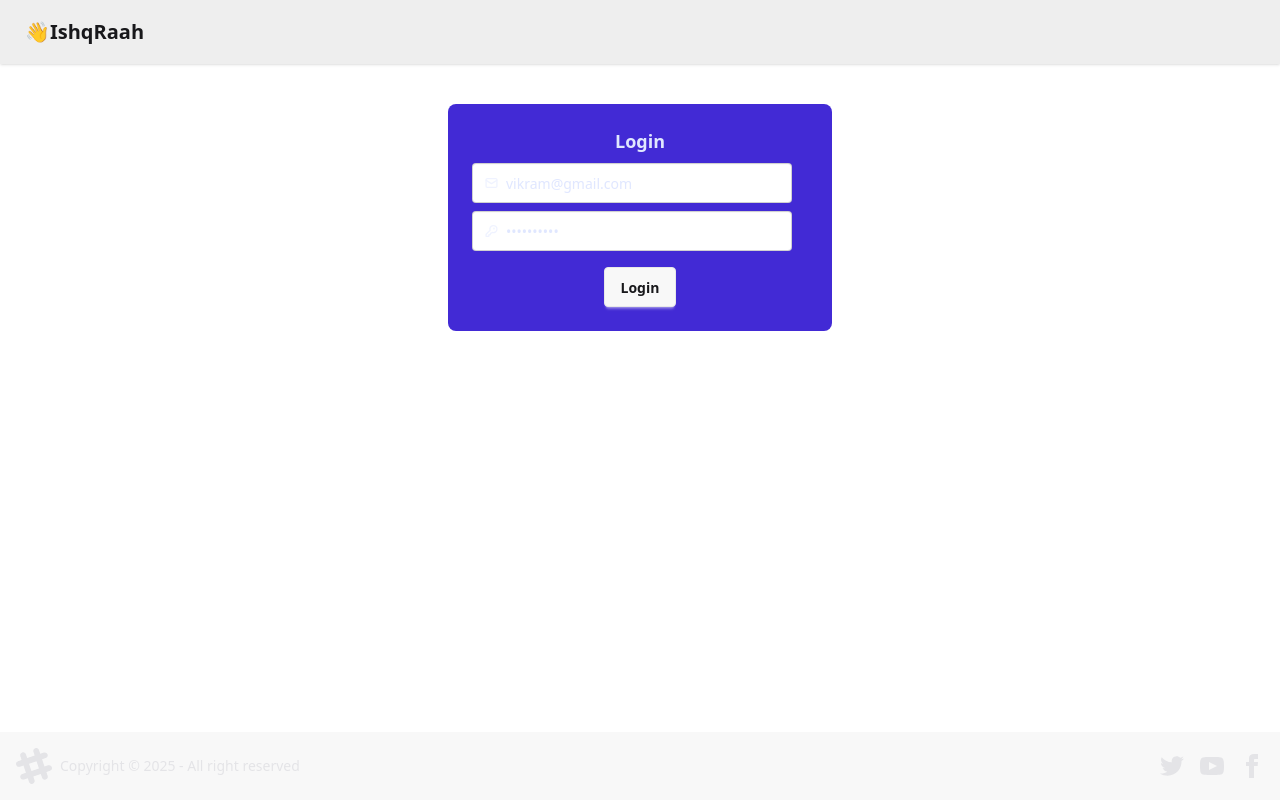
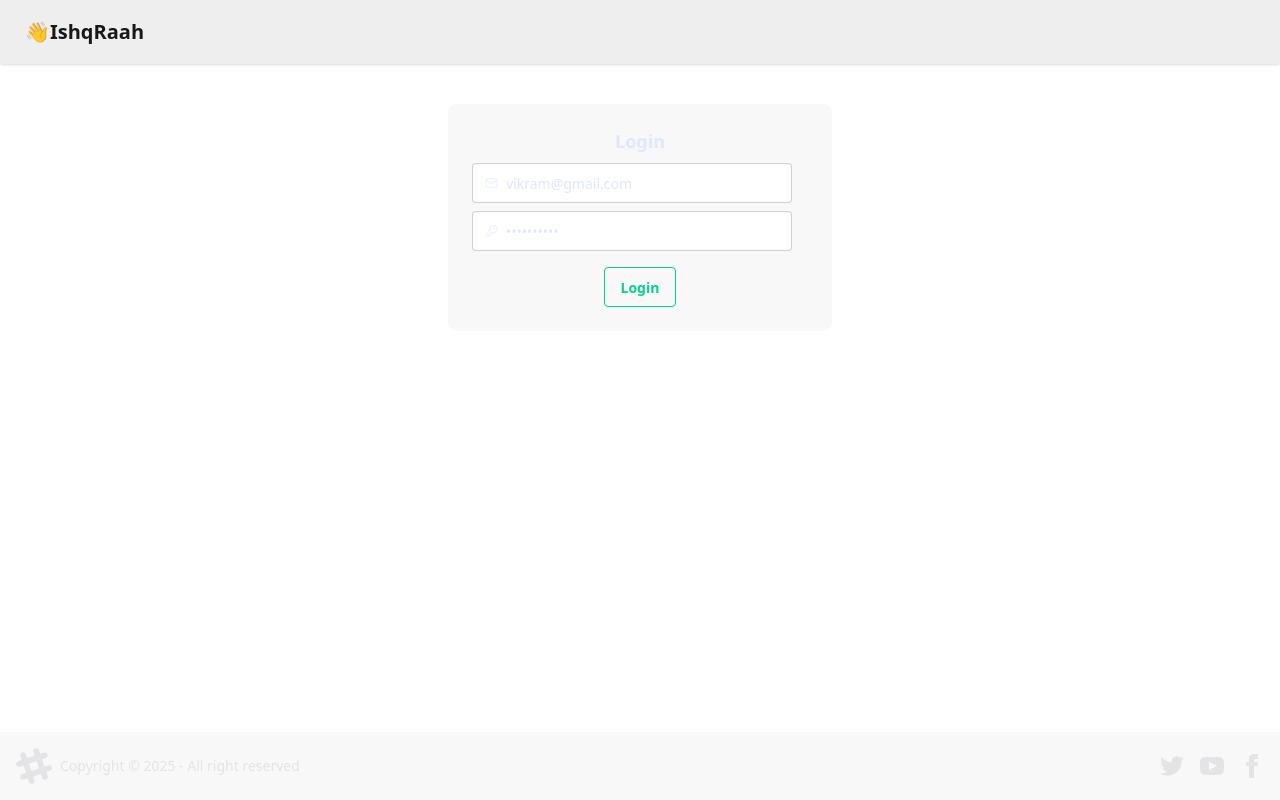
Before and after one commit to vikramChaurasiya/DevTinder, a React (Vite) app in the folder Devtinder-web/: page /login in a window 1280 px wide. Built offline with nearby package versions, Linux system fonts and the light colour scheme; no server answers.

Commit message:
some bug fixed

```diff
--- a/Devtinder-web/src/components/Login.jsx
+++ b/Devtinder-web/src/components/Login.jsx
@@ -26,7 +26,6 @@ const Login = () => {
       return navigate('/')
     } catch (err) {
       setError(err?.response?.data || "Something went wrong ");
-      console.error(err);
     }
   }
 
@@ -34,7 +33,7 @@ const Login = () => {
   return (
     <>
       <div className='flex justify-center my-10'>
-        <div className="card bg-primary text-primary-content w-96">
+        <div className="card bg-base-200 text-primary-content w-96">
           <div className="card-body">
             <h2 className="card-title justify-center">Login</h2>
             <div>
@@ -96,7 +95,7 @@ const Login = () => {
             </div>
             <p className='text-red-500'>{error}</p>
             <div className="card-actions justify-center">
-              <button className="btn" onClick={handleLogin}>Login</button>
+              <button className="btn btn-outline btn-success" onClick={handleLogin}>Login</button>
             </div>
           </div>
         </div>
```
